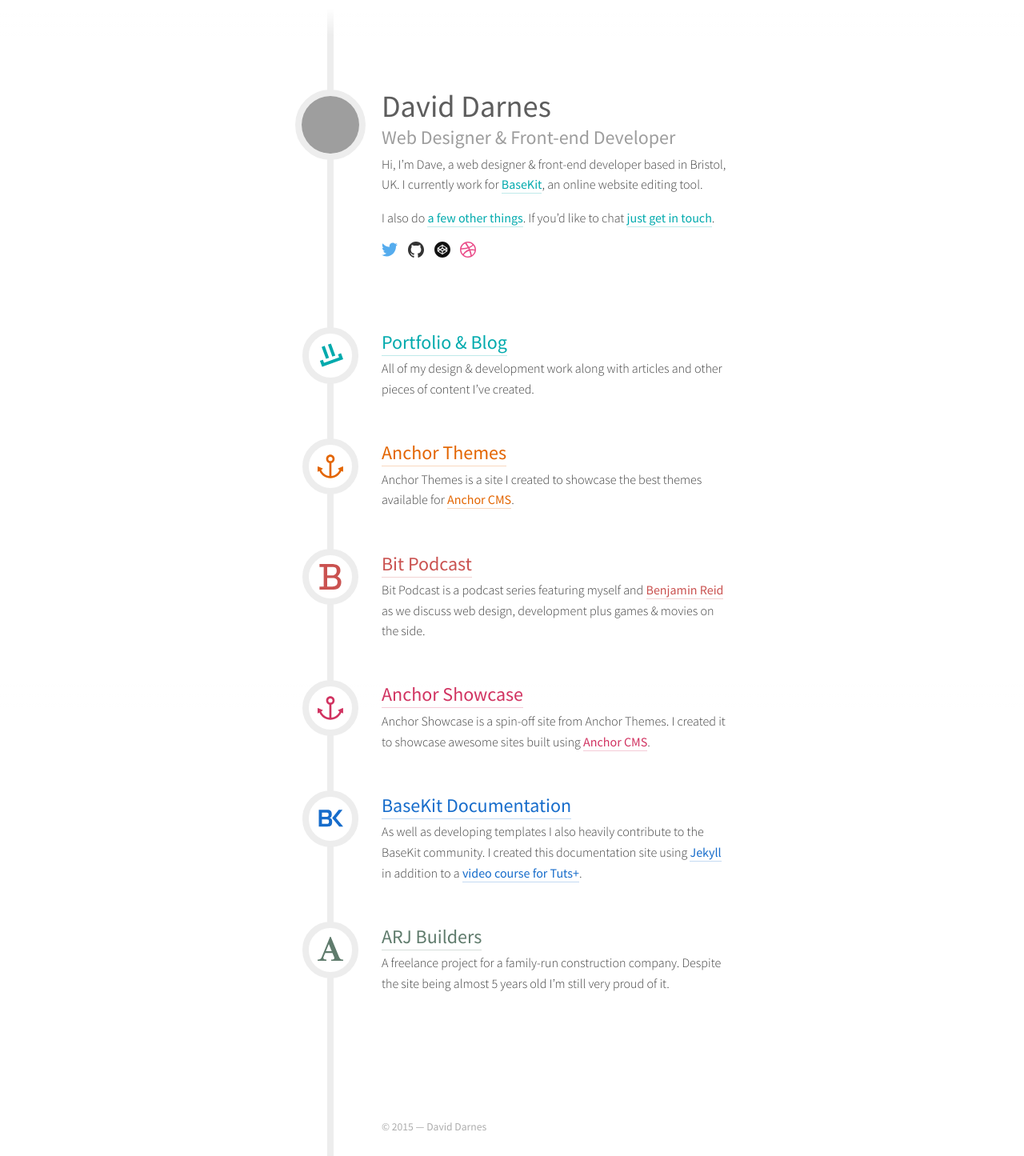
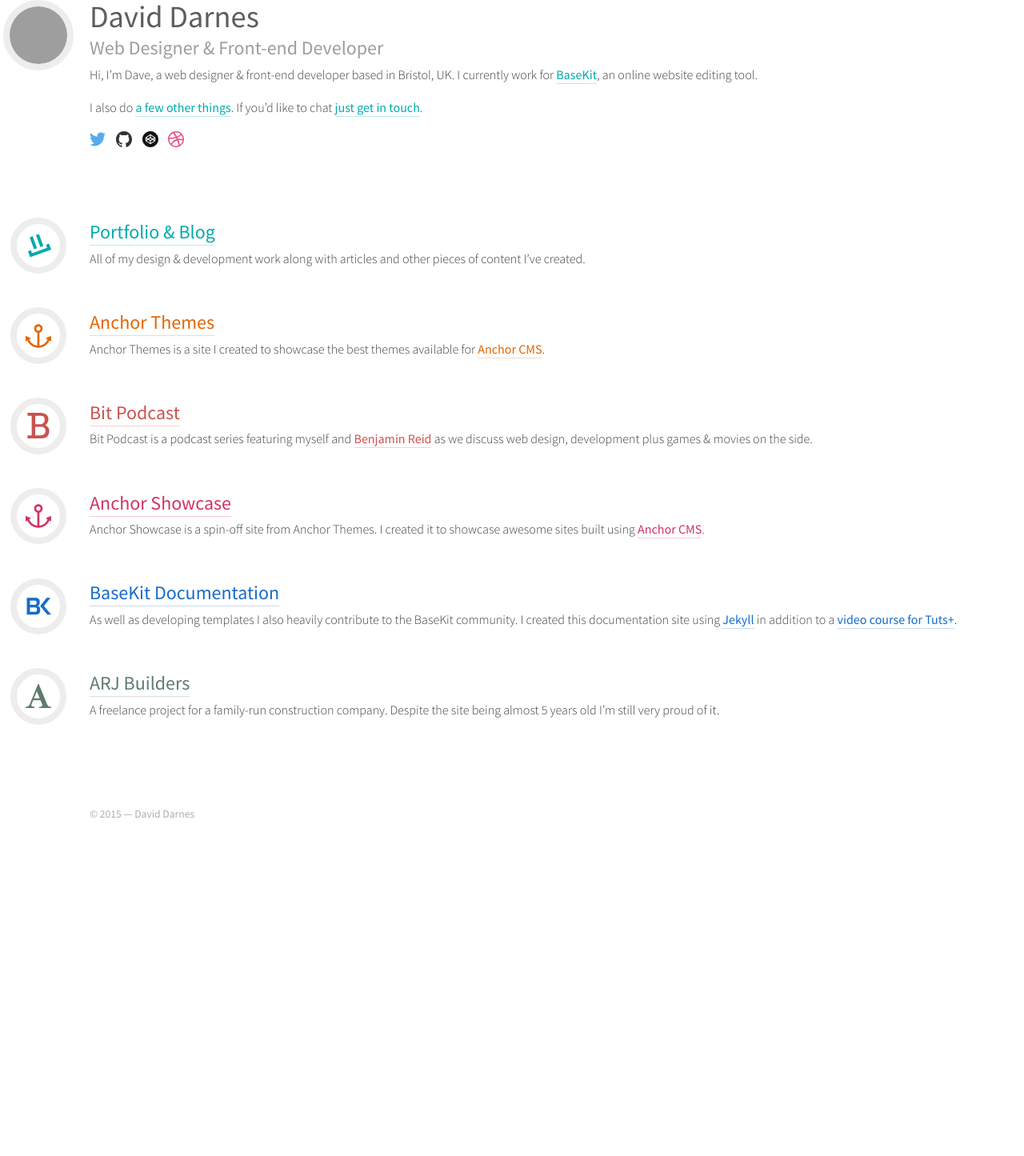
Before and after one commit to daviddarnes/darn.es, a Jekyll site: the page built from index.md, in a window 1280 px wide. Shown: the whole page at 80% size. Built offline with Jekyll 4.4.1, drawn with Linux system fonts in a browser that asks for light colours; after the commit the page ends 1031 px from its top, so only the background shows below that; grey boxes are pictures that could not be loaded.

Commit message:
Removes container and contents
Moving into other layouts

```diff
--- a/_layouts/default.html
+++ b/_layouts/default.html
@@ -9,12 +9,6 @@
 <body>
 	{% include icons.svg %}
 
-	<div class="container">
-
-		{{ content }}
-
-	</div>
-
-	{% include scripts.html %}
+	{{ content }}
 
 </body>
```
